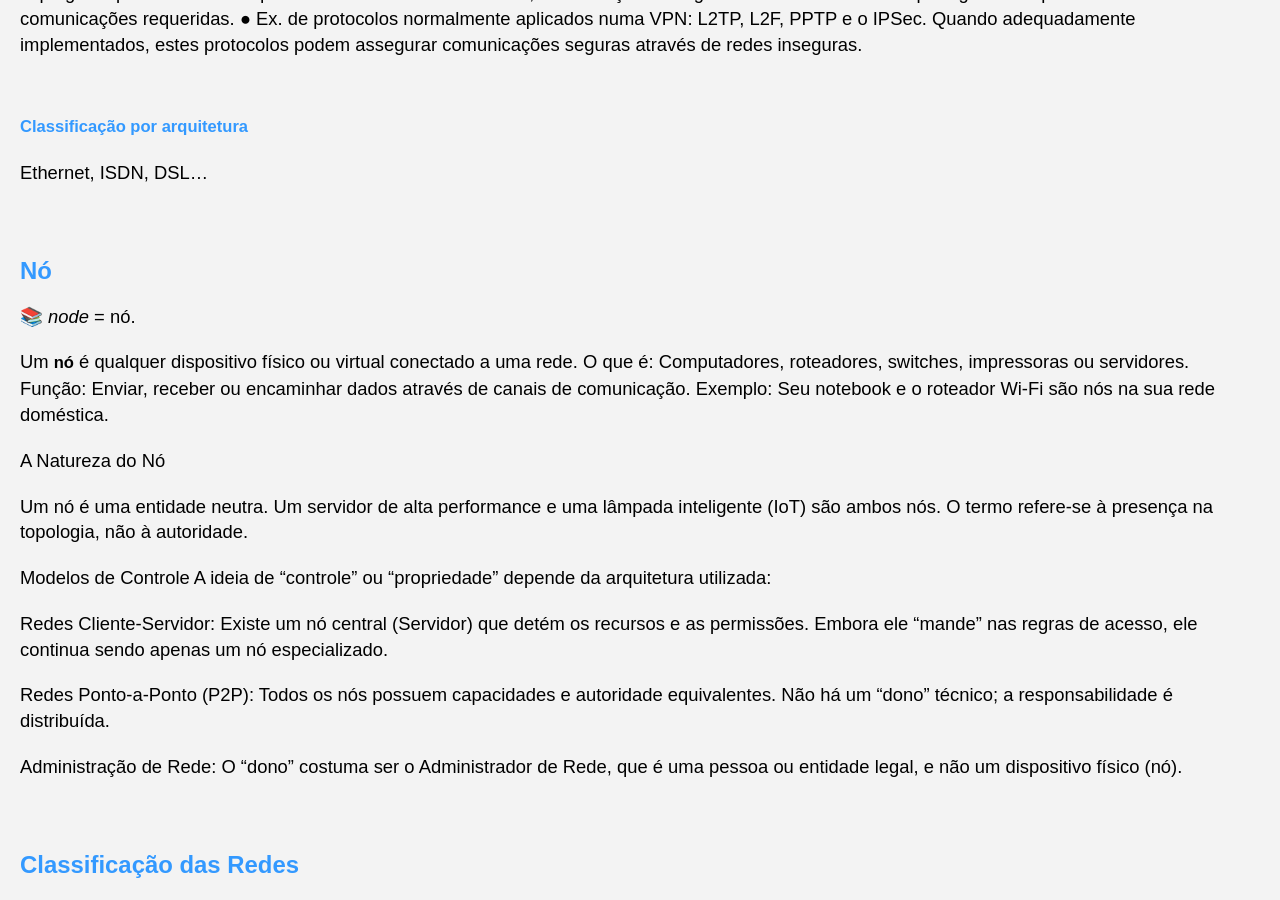
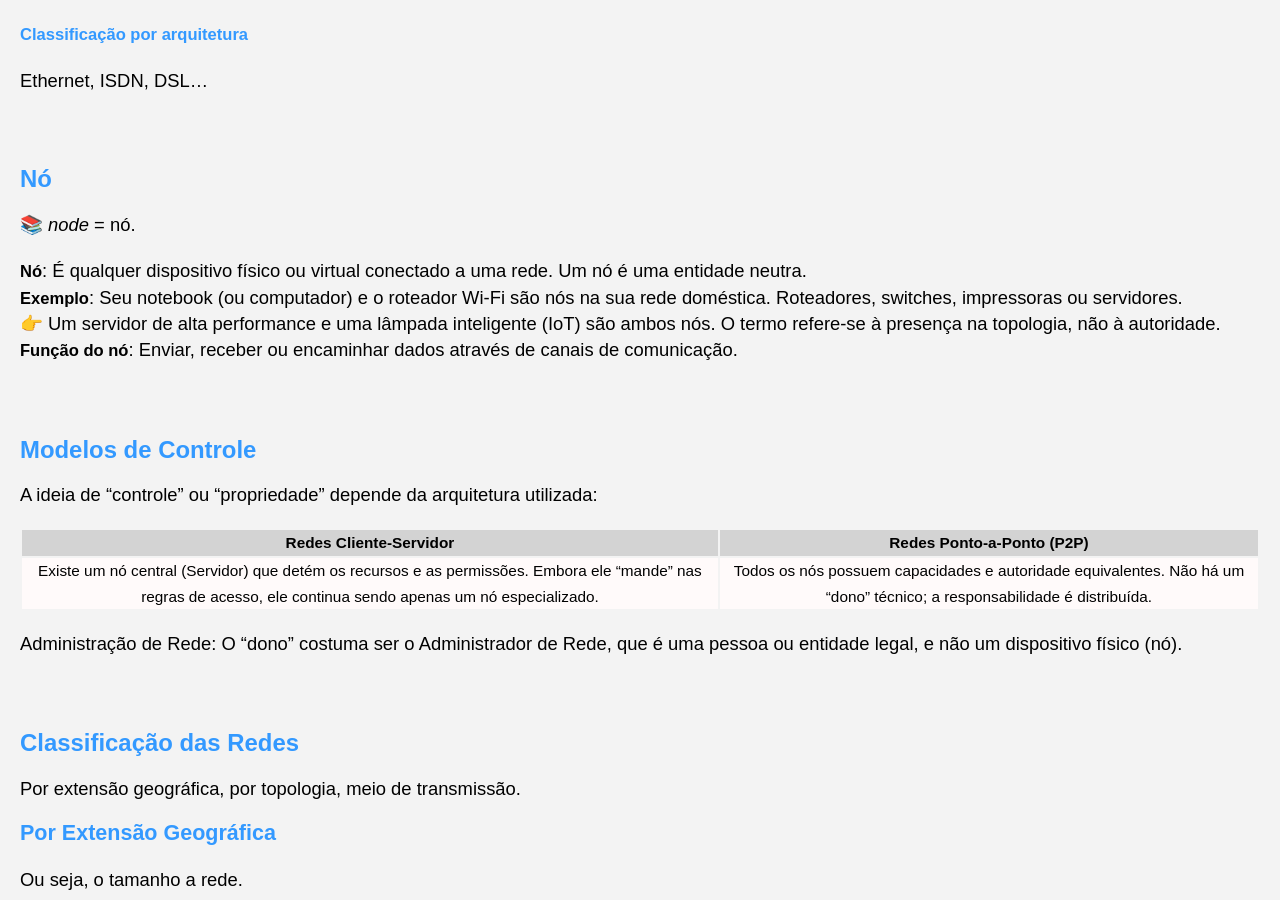
Before and after one commit to Joesynth/joesynth.github.io, a Jekyll site: the page built from _posts/2021-07-28-rede.md, in a window 1280 px wide and 900 px high, scrolled down 1468 px. Built offline with Jekyll 4.4.1, drawn with Linux system fonts in a browser that asks for light colours.

Commit message:
Update 2021-07-28-rede.md

```diff
--- a/_posts/2021-07-28-rede.md
+++ b/_posts/2021-07-28-rede.md
@@ -44,29 +41,27 @@ Rede de uma empresa, que só pode ser acessada por seus colaboradores. Bancos ou
 Ethernet, ISDN, DSL...
 
 
-<h2>Nó</h2>
+## Nó
 
 📚 *node* = nó.
 
-Um **nó** é qualquer dispositivo físico ou virtual conectado a uma rede.
-O que é: Computadores, roteadores, switches, impressoras ou servidores.
-Função: Enviar, receber ou encaminhar dados através de canais de comunicação.
-Exemplo: Seu notebook e o roteador Wi-Fi são nós na sua rede doméstica.
+**Nó**: É qualquer dispositivo físico ou virtual conectado a uma rede. Um nó é uma entidade neutra.
+**Exemplo**: Seu notebook (ou computador) e o roteador Wi-Fi são nós na sua rede doméstica. Roteadores, switches, impressoras ou servidores.
+👉 Um servidor de alta performance e uma lâmpada inteligente (IoT) são ambos nós. O termo refere-se à presença na topologia, não à autoridade.
+**Função do nó**: Enviar, receber ou encaminhar dados através de canais de comunicação.
 
-A Natureza do Nó
+## Modelos de Controle
 
-Um nó é uma entidade neutra. Um servidor de alta performance e uma lâmpada inteligente (IoT) são ambos nós. O termo refere-se à presença na topologia, não à autoridade.
-
-Modelos de Controle
 A ideia de "controle" ou "propriedade" depende da arquitetura utilizada:
 
-Redes Cliente-Servidor: Existe um nó central (Servidor) que detém os recursos e as permissões. Embora ele "mande" nas regras de acesso, ele continua sendo apenas um nó especializado.
+|Redes Cliente-Servidor|Redes Ponto-a-Ponto (P2P)|
+|:---:|:---:|
+|Existe um nó central (Servidor) que detém os recursos e as permissões. Embora ele "mande" nas regras de acesso, ele continua sendo apenas um nó especializado.|Todos os nós possuem capacidades e autoridade equivalentes. Não há um "dono" técnico; a responsabilidade é distribuída.|
 
-Redes Ponto-a-Ponto (P2P): Todos os nós possuem capacidades e autoridade equivalentes. Não há um "dono" técnico; a responsabilidade é distribuída.
 
 Administração de Rede: O "dono" costuma ser o Administrador de Rede, que é uma pessoa ou entidade legal, e não um dispositivo físico (nó).
 
-<h2>Classificação das Redes</h2>
+## Classificação das Redes
 
 Por extensão geográfica, por topologia, meio de transmissão.
 
@@ -136,12 +131,12 @@ rádio.</td>
 </table>
 
 
-<h2>O Cliente</h2>
+## O Cliente
 
 Termo referente a entidade que consome os serviços de uma outra entidade servidora.
 
 
-<h2>Computadores numa rede client-servidor</h2>
+## Computadores numa rede client-servidor
 
 |Fat Client|Thin Client|
 |:---:|:---:|
```
Also changed, not shown: other parts of _posts/2021-07-28-rede.md (+1 -4 lines).
